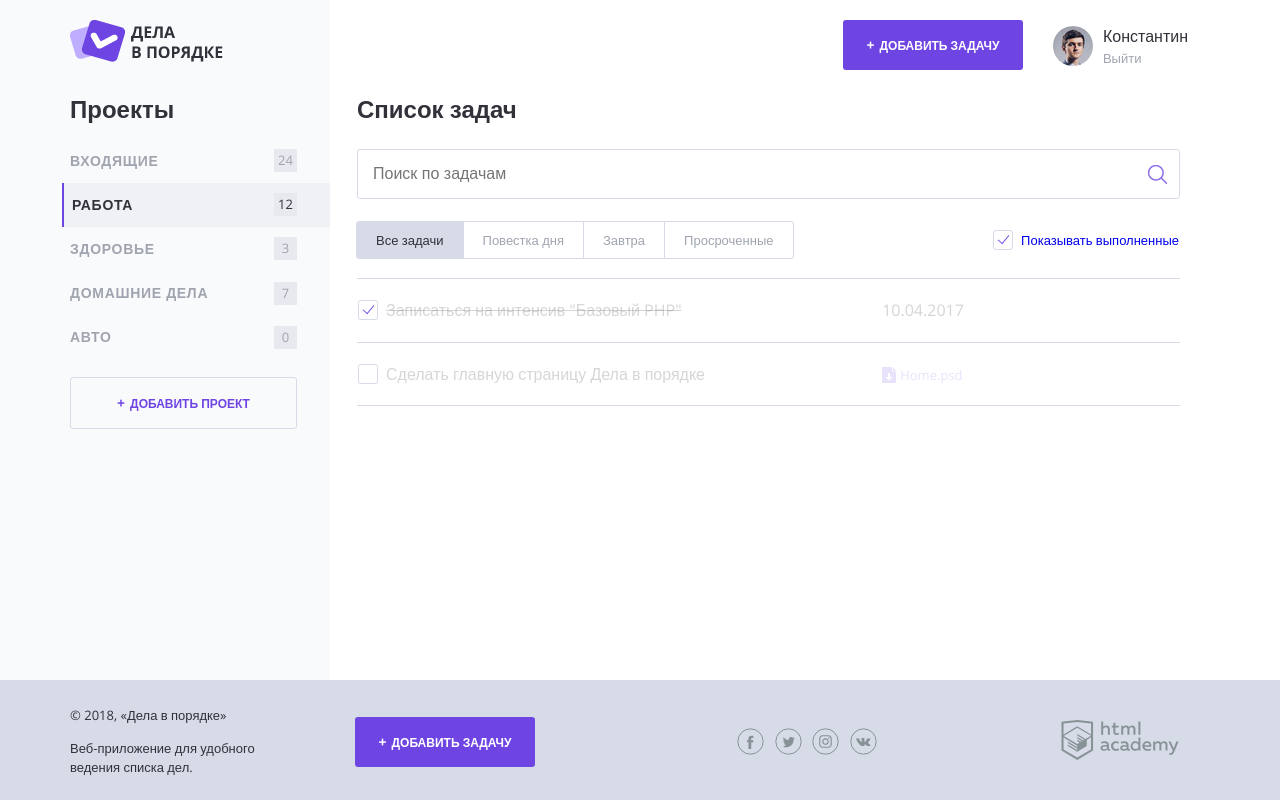
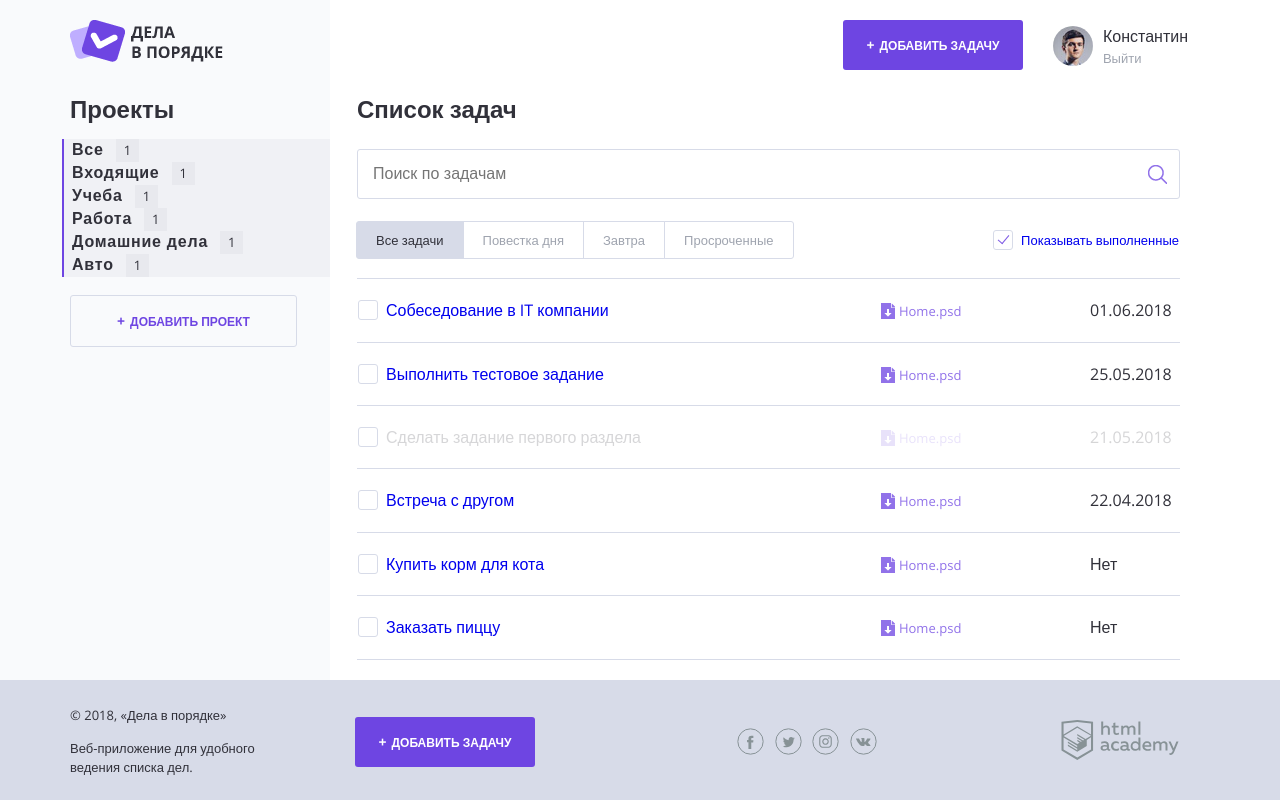
Before and after one commit to JaysonBRN/542347-doingsdone, a PHP site: page / in a window 1280 px wide. Run offline with PHP 8.4, Linux system fonts and the light colour scheme.

Commit message:
Сделал задание с массивами

```diff
--- a/index.php
+++ b/index.php
@@ -1,6 +1,47 @@
 <?php
 // показывать или нет выполненные задачи
 $show_complete_tasks = rand(0, 1);
+// Массив категорий для задания
+$categories = ['Все', 'Входящие', 'Учеба', 'Работа', 'Домашние дела', 'Авто'];
+// Двумерный массив с информацией о задачах
+$tasks = [
+    [
+        'name' => 'Собеседование в IT компании',
+        'date' => '01.06.2018',
+        'category' => 'Работа',
+        'complete' => 'Нет'
+    ],
+    [
+        'name' => 'Выполнить тестовое задание',
+        'date' => '25.05.2018',
+        'category' => 'Работа',
+        'complete' => 'Нет'
+    ],
+    [
+        'name' => 'Сделать задание первого раздела',
+        'date' => '21.05.2018',
+        'category' => 'Учеба',
+        'complete' => 'Да'
+    ],
+    [
+        'name' => 'Встреча с другом',
+        'date' => '22.04.2018',
+        'category' => 'Входящие',
+        'complete' => 'Нет'
+    ],
+    [
+        'name' => 'Купить корм для кота',
+        'date' => 'Нет',
+        'category' => 'Домашние дела',
+        'complete' => 'Нет'
+    ],
+    [
+        'name' => 'Заказать пиццу',
+        'date' => 'Нет',
+        'category' => 'Домашние дела',
+        'complete' => 'Нет'
+    ]
+];
 ?>
 <!DOCTYPE html>
 <html lang="ru">
@@ -45,30 +86,16 @@ $show_complete_tasks = rand(0, 1);
 
                 <nav class="main-navigation">
                     <ul class="main-navigation__list">
-                        <li class="main-navigation__list-item">
-                            <a class="main-navigation__list-item-link" href="#">Входящие</a>
-                            <span class="main-navigation__list-item-count">24</span>
+                        <!-- Цикл массива категорий -->
+                        <?php $index = 0;
+                        $num = count($categories);
+                        while ($index < $num): ?>
+                        <li class="main-navigation__list-item--active">
+                            <a class="main-navigation__list-item-link" href="<?=$index; ?>"><?=$categories[$index]; ?></a>
+                            <span class="main-navigation__list-item-count">1</span>
                         </li>
-
-                        <li class="main-navigation__list-item main-navigation__list-item--active">
-                            <a class="main-navigation__list-item-link" href="#">Работа</a>
-                            <span class="main-navigation__list-item-count">12</span>
-                        </li>
-
-                        <li class="main-navigation__list-item">
-                            <a class="main-navigation__list-item-link" href="#">Здоровье</a>
-                            <span class="main-navigation__list-item-count">3</span>
-                        </li>
-
-                        <li class="main-navigation__list-item">
-                            <a class="main-navigation__list-item-link" href="#">Домашние дела</a>
-                            <span class="main-navigation__list-item-count">7</span>
-                        </li>
-
-                        <li class="main-navigation__list-item">
-                            <a class="main-navigation__list-item-link" href="#">Авто</a>
-                            <span class="main-navigation__list-item-count">0</span>
-                        </li>
+                        <?php $index = $index + 1;
+                        endwhile; ?>
                     </ul>
                 </nav>
 
@@ -104,26 +131,14 @@ $show_complete_tasks = rand(0, 1);
                 </div>
 
                 <table class="tasks">
-                    <?php if ($show_complete_tasks == 1): ?>
-                    <tr class="tasks__item task task--completed">
+                    <?php foreach ($tasks as $task): ?>
+                    <tr class="tasks__item task <?php if($task['complete'] === 'Да'): ?> task--completed
+                    <?php endif ?>">
+
                         <td class="task__select">
                             <label class="checkbox task__checkbox">
                                 <input class="checkbox__input visually-hidden" type="checkbox" checked>
-                                <span class="checkbox__text">Записаться на интенсив "Базовый PHP"</span>
-                            </label>
-                        </td>
-                        <td class="task__date">10.04.2017</td>
-
-                        <td class="task__controls">
-                        </td>
-                    </tr>
-                    <?php endif; ?>
-                    <!--показывать следующий тег <tr/>, если переменная $show_complete_tasks равна единице-->
-                    <tr class="tasks__item task task--completed">
-                        <td class="task__select">
-                            <label class="checkbox task__checkbox">
-                                <input class="checkbox__input visually-hidden" type="checkbox" checked>
-                                <a href="/"><span class="checkbox__text">Сделать главную страницу Дела в порядке</span></a>
+                                <a href="/"><span class="checkbox__text"><?= $task['name']; ?></span></a>
                             </label>
                         </td>
 
@@ -131,8 +146,9 @@ $show_complete_tasks = rand(0, 1);
                             <a class="download-link" href="#">Home.psd</a>
                         </td>
 
-                        <td class="task__date"></td>
+                        <td class="task__date"><?= $task['date']; ?></td>
                     </tr>
+                    <?php endforeach; ?>
                 </table>
             </main>
         </div>
```
